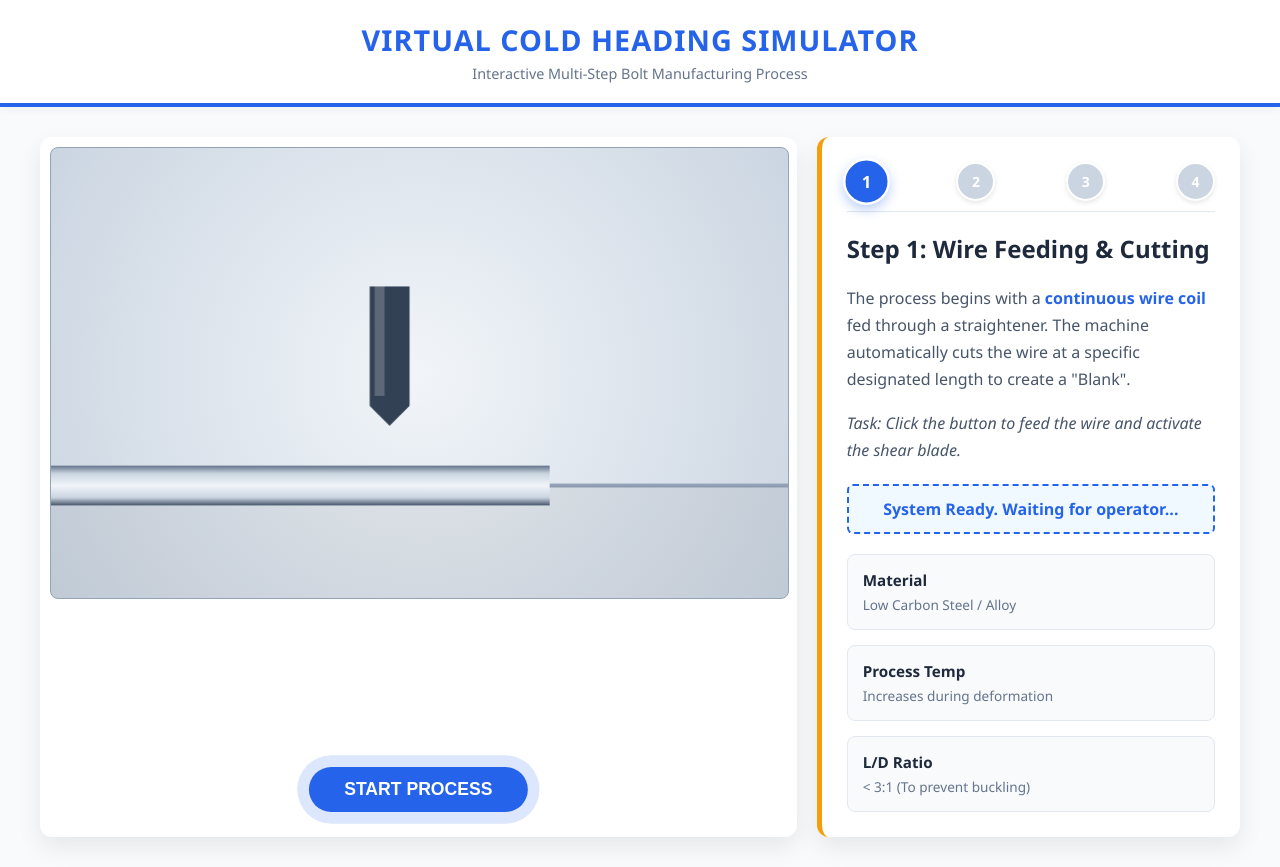
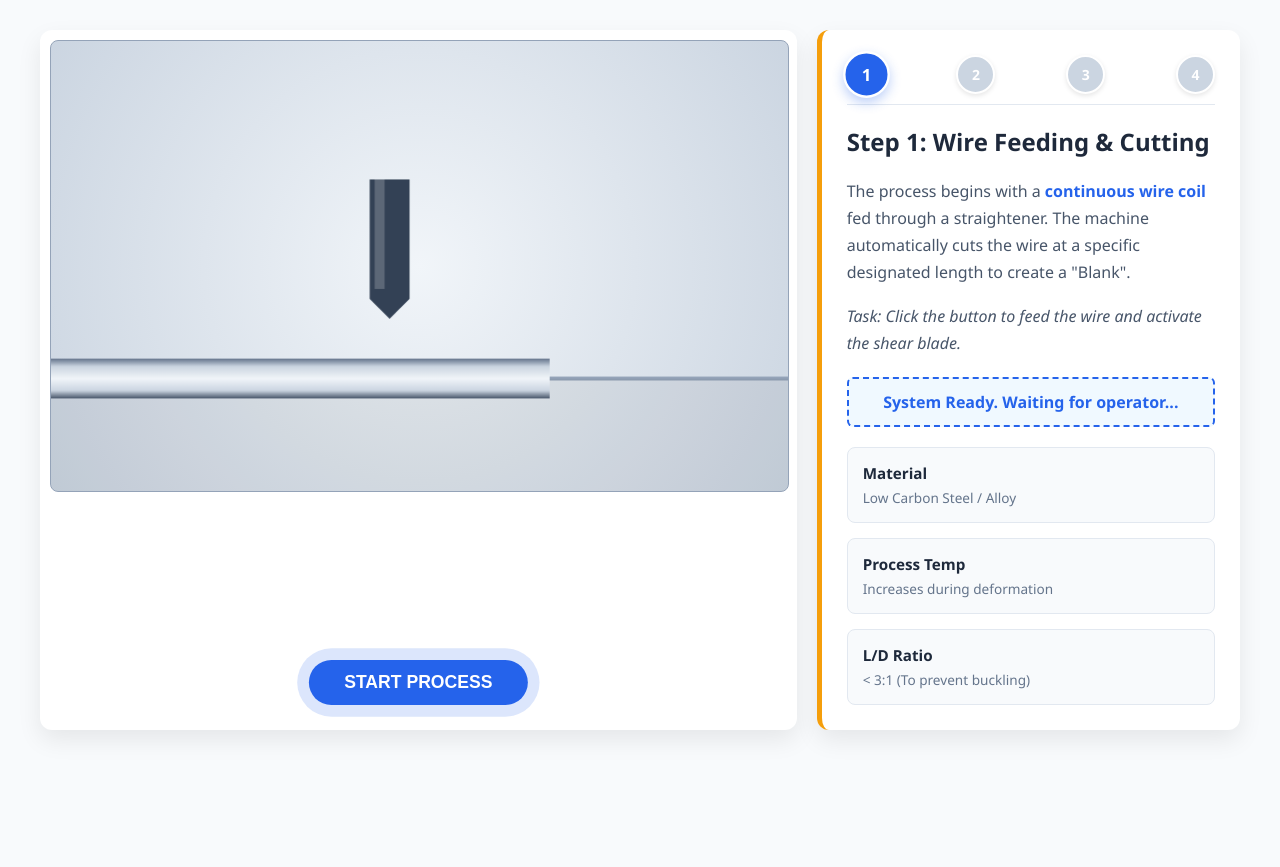
Before and after one commit to virtual-labs/exp-multistep-forging-dei, a plain HTML site: page experiment/simulation/play_sim.html in a window 1280 px wide. After the commit the page ends 800 px from the top, so only its background shows below. Drawn offline with Linux system fonts and the light colour scheme.

Commit message:
Update play_sim.html

```diff
--- a/experiment/simulation/play_sim.html
+++ b/experiment/simulation/play_sim.html
@@ -8,10 +8,7 @@
 </head>
 <body>
 
-<header>
-    <h1>Virtual Cold Heading Simulator</h1>
-    <p class="subtitle">Interactive Multi-Step Bolt Manufacturing Process</p>
-</header>
+
 
 <div class="container">
     <!-- Simulation Area -->
```
